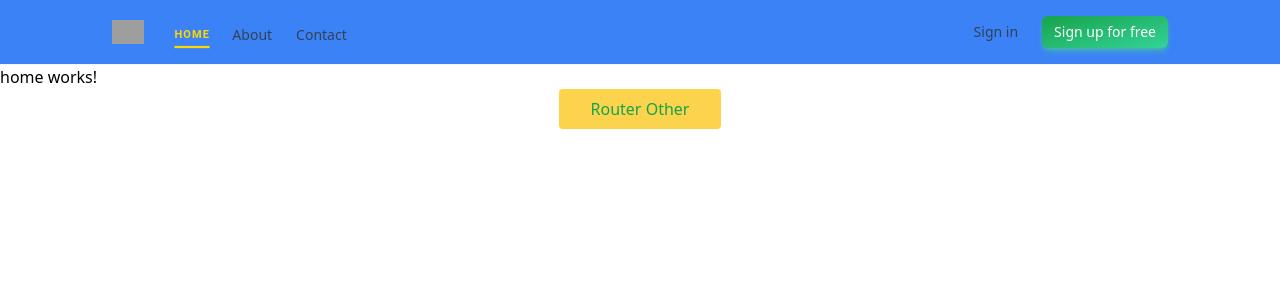
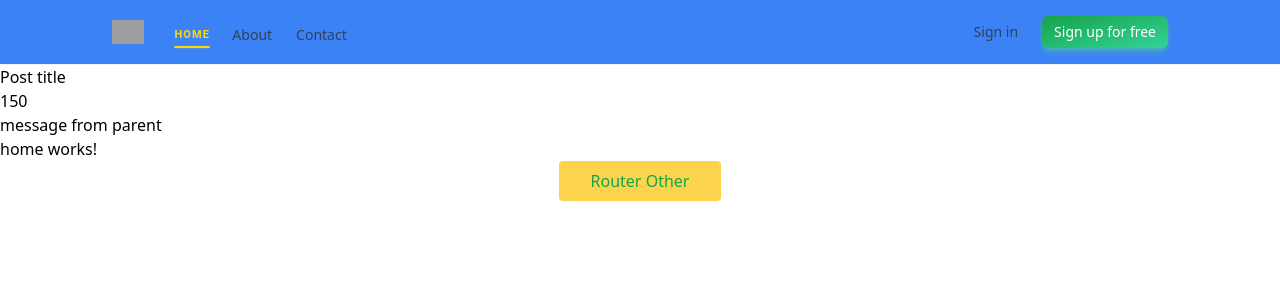
Before and after one commit to DushanMalind/Angular-Learning, an Angular app: page /home in a window 1280 px wide. Shown: the top 300 px of the page. Built offline with nearby package versions, Linux system fonts and the light colour scheme; grey boxes are pictures that could not be loaded.

Commit message:
fromParent

```diff
--- a/src/app/app.component.html
+++ b/src/app/app.component.html
@@ -350,4 +350,6 @@
 
 <!--<app-home></app-home>-->
 
+<app-post [fromParent]='parentMessage'></app-post>
+
 <router-outlet></router-outlet>
--- a/src/app/app.component.ts
+++ b/src/app/app.component.ts
@@ -4,15 +4,17 @@ import {MainComponent} from "./main/main.component";
 // @ts-ignore
 import {NavbarComponent} from "./navbar/navbar.component";
 import {HomeComponent} from "./home/home.component";
+import {PostComponent} from "./post/post.component";
 
 @Component({
   selector: 'app-root',
   standalone: true,
-  imports: [RouterOutlet, NavbarComponent],
+  imports: [RouterOutlet, NavbarComponent, PostComponent],
 
   templateUrl: './app.component.html',
   styleUrl: './app.component.css'
 })
 export class AppComponent {
   title = 'My First Angular App';
+  parentMessage = "message from parent";
 }
--- a/src/app/app.routes.ts
+++ b/src/app/app.routes.ts
@@ -7,7 +7,7 @@ import {PostComponent} from "./post/post.component";
 export const routes: Routes = [
   { path: 'home', 'title': "Home", component: HomeComponent },
   { path: 'about', 'title': "About", component: AboutComponent },
-  { path: 'contact', 'title': "contact", component: PostComponent },
+  { path: 'contact', 'title': "contact", component: PostComponent, },
   { path: '', redirectTo: "/home", pathMatch: "full" },
   {path: '**', component: PageNotFoundComponent}
 ];
--- a/src/app/home/home.component.html
+++ b/src/app/home/home.component.html
@@ -6,4 +6,4 @@
 <!--/** Emitting event data **/-->
 <!--<button (click)="emitData()">Emit Data</button>-->
 
-<!--<p>{{ name }}</p>-->
+<!--<p>{{ message }}</p>-->
--- a/src/app/home/home.component.ts
+++ b/src/app/home/home.component.ts
@@ -20,9 +20,9 @@ export class HomeComponent /*implements OnChanges*/{
     this.dataEmitter.emit(data);
   }*/
 
- /* message: string = 'Initial message';
+  parentMessage: string = 'Initial message Coming from parent';
 
-  constructor() {
+ /* constructor() {
     console.log('Constructor called');
   }
 
--- a/src/app/post/post.component.html
+++ b/src/app/post/post.component.html
@@ -1 +1,5 @@
-<p>post works!</p>
+
+<p>{{ title }}</p>
+<p>{{ 100+50 }}</p>
+
+<p>{{fromParent}}</p>
--- a/src/app/post/post.component.ts
+++ b/src/app/post/post.component.ts
@@ -1,20 +1,25 @@
-import {Component, OnInit} from '@angular/core';
+import {Component, OnInit,SimpleChanges,Input} from '@angular/core';
+import {RouterLink} from "@angular/router";
 
 @Component({
   selector: 'app-post',
   standalone: true,
-  imports: [],
+  imports: [RouterLink],
   templateUrl: './post.component.html',
   styleUrl: './post.component.css'
 })
-export class PostComponent implements OnInit{
+export class PostComponent  {
+
+  title: string = 'Post title'
+
+  @Input() fromParent!: string;
 
   constructor() {
-
+    console.log('Constructor called');
   }
 
     ngOnInit(): void {
-        throw new Error('Method not implemented.');
+
     }
 
 }
```
